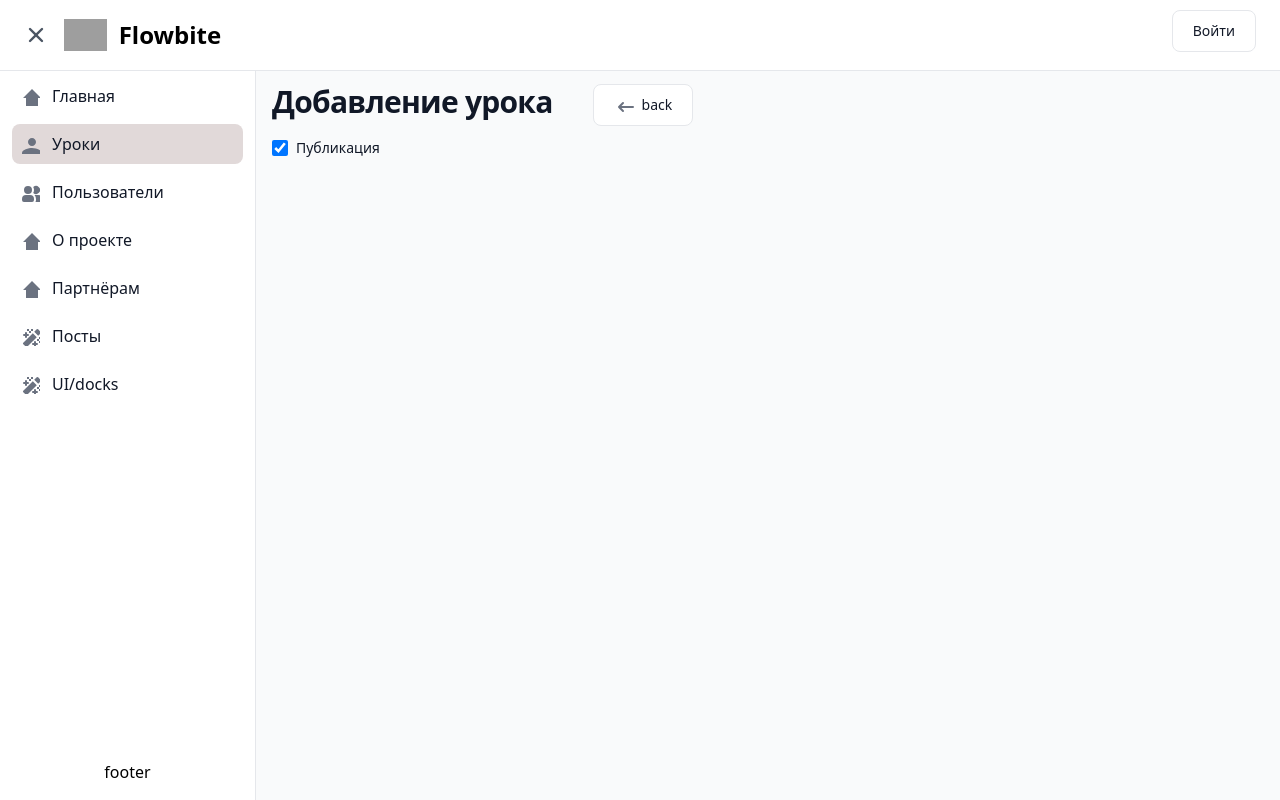
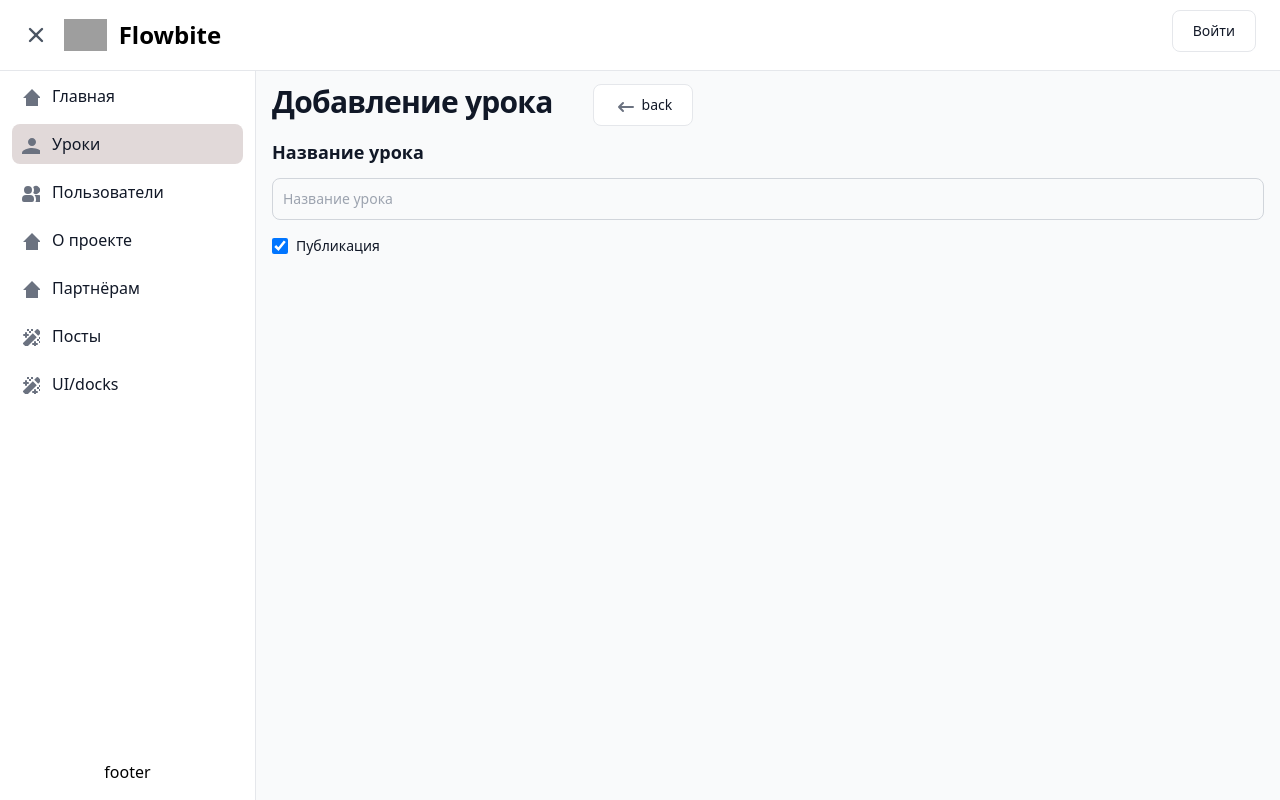
Before and after one commit to TheFasWalker/Bib-bim_admin, a Vue app: page /lessons/create in a window 1280 px wide. Built offline with nearby package versions, Linux system fonts and the light colour scheme; grey boxes are pictures that could not be loaded.

Commit message:
FEAT: created componets for creating lessons form

```diff
--- /dev/null
+++ b/src/components/forms/components/InputField.vue
@@ -0,0 +1,49 @@
+<template>
+    <label class="w-full flex flex-col gap-1">
+      <div :class="{ 'flex flex-row justify-between items-center': error }">
+        <span class="block mb-2 text-lg font-bold text-gray-900">{{ title }}</span>
+        <p class="text-red-600 text-sm font-bold" v-if="error">
+          {{ error }}
+        </p>
+      </div>
+      <input
+        class="bg-gray-50 border border-gray-300 text-gray-900 text-sm rounded-lg focus:ring-primary-500 focus:border-primary-500 block w-full p-2.5"
+        :class="{ 'border-red-600': error }"
+        :type="type"
+        :placeholder="placeholder"
+        :value="modelValue"
+        :name="name"
+        @input="onInput"
+        @blur="onBlur"
+      />
+    </label>
+  </template>
+
+  <script setup lang="ts">
+  import { defineProps, defineEmits } from 'vue';
+
+  interface Props {
+    modelValue?: string;
+    title: string;
+    name: string;
+    type?: 'text' | 'email' | 'password' | 'number';
+    placeholder?: string;
+    error?: string;
+  }
+
+  const props = defineProps<Props>();
+
+  const emit = defineEmits<{
+    (e: 'update:modelValue', value: string): void;
+    (e: 'blur', value?: string): void;
+  }>();
+
+  function onInput(event: Event) {
+    const target = event.target as HTMLInputElement;
+    emit('update:modelValue', target.value);
+  }
+
+  function onBlur() {
+      emit('blur', props.modelValue);
+  }
+  </script>
--- a/src/pages/LessonCreatePage.vue
+++ b/src/pages/LessonCreatePage.vue
@@ -3,7 +3,10 @@ import { ref } from 'vue';
 import Checkbox from '../components/forms/components/Checkbox.vue';
 import SubHeader from '../components/general/SubHeader.vue';
 import MainLauout from '../components/lauouts/MainLauout.vue';
+import InputField from '../components/forms/components/InputField.vue';
+
 const isPublished = ref(true)
+const text = ref('')
 </script>
 
 <template>
@@ -12,12 +15,18 @@ const isPublished = ref(true)
             title="Добавление урока"
             nav="lessons"
             />
-        <div class="">
+        <div class=" flex flex-col gap-4">
+                <InputField
+                title="Название урока"
+                name="title"
+                type="text"
+                placeholder="Название урока"
+                v-model="text"/>
+
             <Checkbox
-            title="Публикация"
-            name="isPublished"
-            v-model="isPublished"/>
-
+                title="Публикация"
+                name="isPublished"
+                v-model="isPublished"/>
         </div>
 
     </MainLauout>
```
